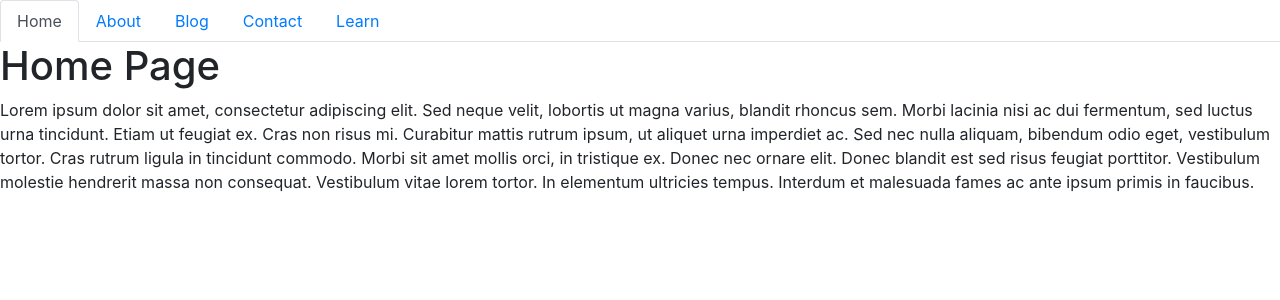
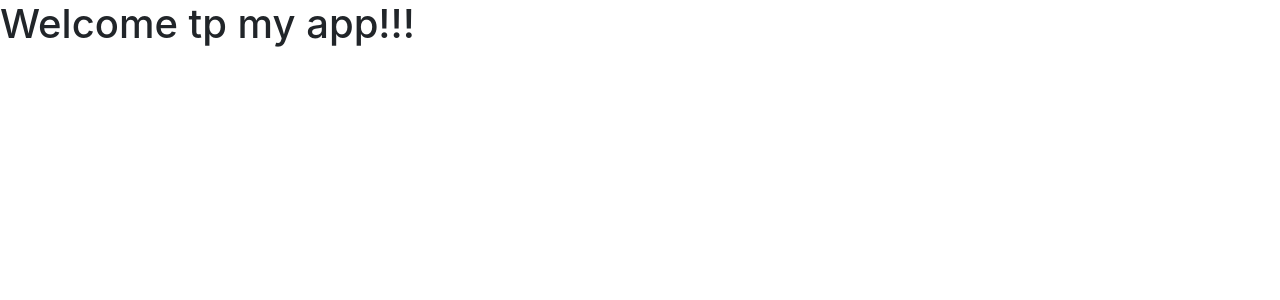
Before and after one commit to MaiaBetancourt/_portfolio, a React (Create React App) app in the folder my-portfolio/: page / in a window 1280 px wide. Shown: the top 300 px of the page. Built offline with nearby package versions, Linux system fonts and the light colour scheme.

Commit message:
initial page

```diff
--- a/my-portfolio/src/App.js
+++ b/my-portfolio/src/App.js
@@ -1,22 +1,8 @@
 import React from "react";
-import { BrowserRouter as Router, Route } from "react-router-dom";
-import NavTabs from "./components/NavTabs";
-import Home from "./components/pages/Home";
-import About from "./components/pages/About";
-import Blog from "./components/pages/Blog";
-import Contact from "./components/pages/Contact";
 
 function App() {
   return (
-    <Router>
-      <div>
-        <NavTabs />
-        <Route exact path="/" component={Home} />
-        <Route exact path="/about" component={About} />
-        <Route exact path="/blog" component={Blog} />
-        <Route path="/contact" component={Contact} />
-      </div>
-    </Router>
+    <h1>Welcome tp my app!!!</h1>
   );
 }
 
--- a/my-portfolio/src/components/NavTabs.js
+++ /dev/null
@@ -1,53 +0,0 @@
-import React from "react";
-import { Link, useLocation } from "react-router-dom";
-
-function NavTabs() {
-  // We'll go into the Hooks API later, for now, we are just using some code
-  // from the react-router docs (https://reacttraining.com/react-router/web/api/Hooks/uselocation)
-  // This allows the component to check the route any time the user uses a link to navigate.
-  const location = useLocation();
-
-  return (
-    <ul className="nav nav-tabs">
-      <li className="nav-item">
-        <Link to="/" className={location.pathname === "/" ? "nav-link active" : "nav-link"}>
-          Home
-        </Link>
-      </li>
-      <li className="nav-item">
-        <Link
-          to="/about"
-          className={location.pathname === "/about" ? "nav-link active" : "nav-link"}
-        >
-          About
-        </Link>
-      </li>
-      <li className="nav-item">
-        <Link
-          to="/blog"
-          className={location.pathname === "/blog" ? "nav-link active" : "nav-link"}
-        >
-          Blog
-        </Link>
-      </li>
-      <li className="nav-item">
-        <Link
-          to="/contact"
-          className={location.pathname === "/contact" ? "nav-link active" : "nav-link"}
-        >
-          Contact
-        </Link>
-      </li>
-      <li className="nav-item">
-        <Link
-          to="/contact/learn"
-          className={location.pathname === "/contact/learn" ? "nav-link active" : "nav-link"}
-        >
-          Learn
-        </Link>
-      </li>
-    </ul>
-  );
-}
-
-export default NavTabs;
--- a/my-portfolio/src/components/pages/About.js
+++ /dev/null
@@ -1,18 +0,0 @@
-import React from "react";
-
-function About() {
-  return (
-    <div>
-      <h1>About Page</h1>
-      <p>
-        Nunc pharetra finibus est at efficitur. Praesent sed congue diam. Integer gravida dui
-        mauris, ut interdum nunc egestas sed. Aenean sed mollis diam. Nunc aliquet risus ac finibus
-        porta. Nam quis arcu non lectus tincidunt fermentum. Suspendisse aliquet orci porta quam
-        semper imperdiet. Praesent euismod mi justo, faucibus scelerisque risus cursus in. Sed
-        rhoncus mollis diam, sit amet facilisis lectus blandit at.
-      </p>
-    </div>
-  );
-}
-
-export default About;
--- a/my-portfolio/src/components/pages/Blog.js
+++ /dev/null
@@ -1,23 +0,0 @@
-import React from "react";
-
-function Blog() {
-  return (
-    <div>
-      <h1>Blog Page</h1>
-      <p>
-        Donec a volutpat quam. Curabitur nec varius justo, sed rutrum ligula. Curabitur pellentesque
-        turpis sit amet eros iaculis, a mollis arcu dictum. Ut vel ante eget massa ornare placerat.
-        Etiam nisl orci, finibus sodales volutpat et, hendrerit ut dolor. Suspendisse porta dictum
-        nunc, sed pretium risus rutrum eget. Nam consequat, ligula in faucibus vestibulum, nisi
-        justo laoreet risus, luctus luctus mi lacus sit amet libero. Class aptent taciti sociosqu ad
-        litora torquent per conubia nostra, per inceptos himenaeos. Mauris pretium condimentum
-        tellus eget lobortis. Interdum et malesuada fames ac ante ipsum primis in faucibus. Donec
-        placerat accumsan mi, ut congue neque placerat eu. Donec nec ipsum in velit pellentesque
-        vehicula sit amet at augue. Maecenas aliquam bibendum congue. Pellentesque semper, lectus
-        non ullamcorper iaculis, est ligula suscipit velit, sed bibendum turpis dui in sapien.
-      </p>
-    </div>
-  );
-}
-
-export default Blog;
--- a/my-portfolio/src/components/pages/Contact.js
+++ /dev/null
@@ -1,31 +0,0 @@
-import React from "react";
-import { Link, Route } from "react-router-dom";
-import Learn from "./Learn";
-
-function Contact(props) {
-  return (
-    <div>
-      <h1>Contact Page</h1>
-      <p>
-        Integer cursus bibendum sem non pretium. Vestibulum in aliquet sem, quis molestie urna.
-        Aliquam semper ultrices varius. Aliquam faucibus sit amet magna a ultrices. Aenean
-        pellentesque placerat lacus imperdiet efficitur. In felis nisl, luctus non ante euismod,
-        tincidunt bibendum mi. In a molestie nisl, eu sodales diam. Nam tincidunt lacus quis magna
-        posuere, eget tristique dui dapibus. Maecenas fermentum elementum faucibus. Quisque nec
-        metus vestibulum, egestas massa eu, sollicitudin ipsum. Nulla facilisi. Sed ut erat ligula.
-        Nam tincidunt nunc in nibh dictum ullamcorper. Class aptent taciti sociosqu ad litora
-        torquent per conubia nostra, per inceptos himenaeos. Etiam ornare rutrum felis at rhoncus.
-        Etiam vel condimentum magna, quis tempor nulla.
-      </p>
-      <Link to={`${props.match.url}/learn`} role="button" className="btn btn-link">
-        Learn More
-      </Link>{" "}
-      <Link to="/contact" role="button" className="btn btn-link">
-        Learn Less
-      </Link>
-      <Route exact path={`${props.match.url}/learn`} component={Learn} />
-    </div>
-  );
-}
-
-export default Contact;
--- a/my-portfolio/src/components/pages/Home.js
+++ /dev/null
@@ -1,21 +0,0 @@
-import React from "react";
-
-function Home() {
-  return (
-    <div>
-      <h1>Home Page</h1>
-      <p>
-        Lorem ipsum dolor sit amet, consectetur adipiscing elit. Sed neque velit, lobortis ut magna
-        varius, blandit rhoncus sem. Morbi lacinia nisi ac dui fermentum, sed luctus urna tincidunt.
-        Etiam ut feugiat ex. Cras non risus mi. Curabitur mattis rutrum ipsum, ut aliquet urna
-        imperdiet ac. Sed nec nulla aliquam, bibendum odio eget, vestibulum tortor. Cras rutrum
-        ligula in tincidunt commodo. Morbi sit amet mollis orci, in tristique ex. Donec nec ornare
-        elit. Donec blandit est sed risus feugiat porttitor. Vestibulum molestie hendrerit massa non
-        consequat. Vestibulum vitae lorem tortor. In elementum ultricies tempus. Interdum et
-        malesuada fames ac ante ipsum primis in faucibus.
-      </p>
-    </div>
-  );
-}
-
-export default Home;
--- a/my-portfolio/src/components/pages/Learn.js
+++ /dev/null
@@ -1,16 +0,0 @@
-import React from "react";
-
-function Learn() {
-  return (
-    <div>
-      <h1 className="text-center">hello</h1>
-      <p>
-        Lorem ipsum dolor sit amet, est ut enim consequat. Nostrum fastidii partiendo sed ne, no
-        mutat ludus aperiri mea, per in choro dolorem electram. Invidunt reprimique assueverit quo
-        ne, eruditi graecis pro ut. Usu ut diceret scaevola evertitur, appareat voluptatibus ad vel.
-      </p>
-    </div>
-  );
-}
-
-export default Learn;
```
